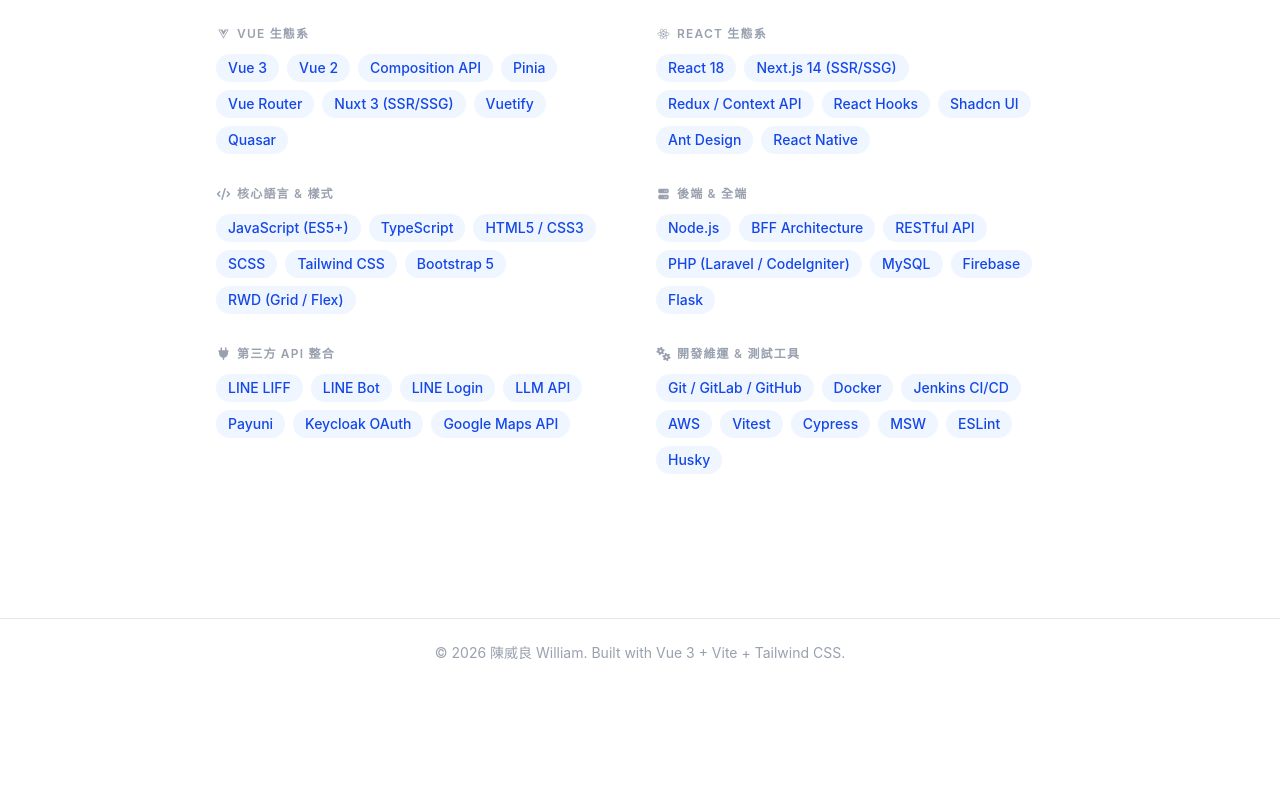
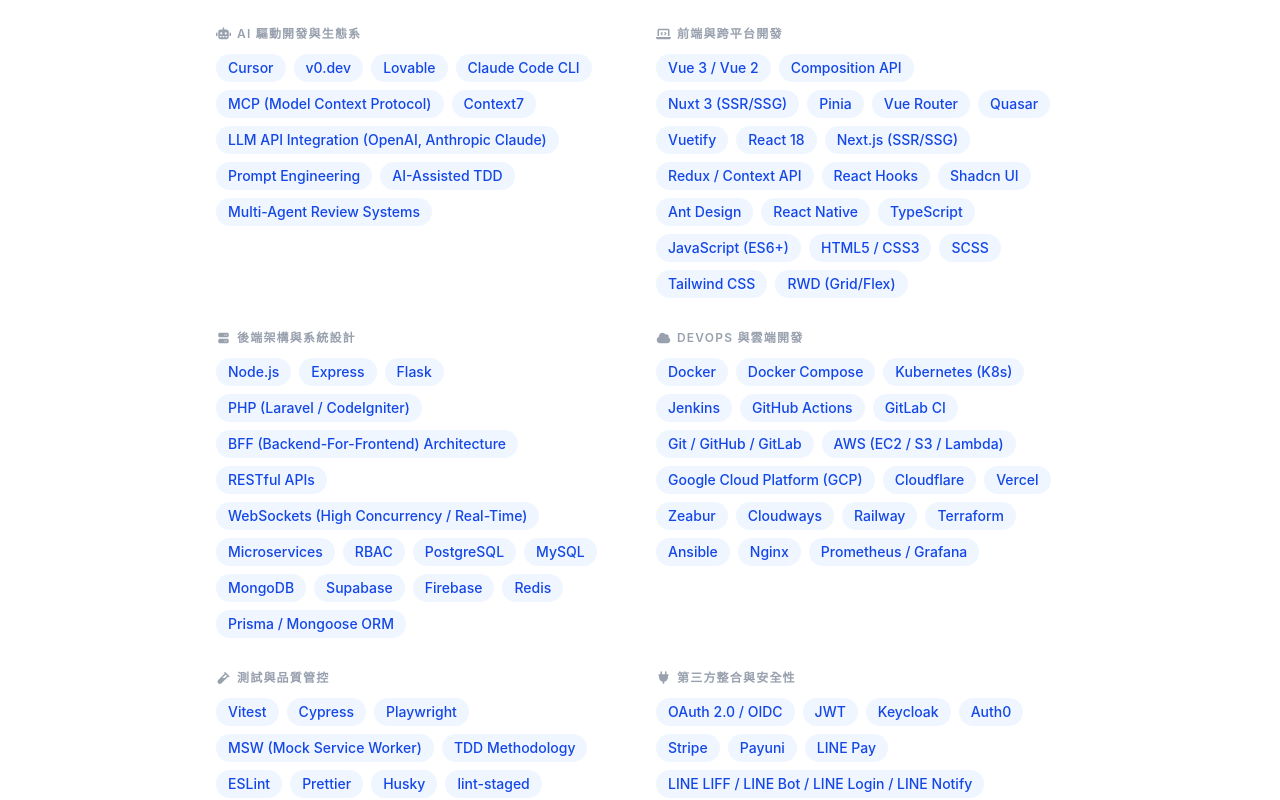
Before and after one commit to snowman12320/snowman12320.github.io, a Vue app: page / in a window 1280 px wide. Shown: the part 2220-3020 px from the top of the page. Before the commit the page ends 2907 px from the top, so only its background shows below. Built offline with nearby package versions, Linux system fonts and the light colour scheme.

Commit message:
feat: 更新技能部分，新增 AI 驅動開發與生態系及前端與跨平台開發類別，調整圖示與技能列表

```diff
--- a/src/components/sections/TheSkills.vue
+++ b/src/components/sections/TheSkills.vue
@@ -10,12 +10,12 @@
 })
 
 const iconMap: Record<string, ['fas' | 'fab', string]> = {
-  vuejs: ['fab', 'vuejs'],
-  react: ['fab', 'react'],
-  code: ['fas', 'code'],
+  robot: ['fas', 'robot'],
+  'laptop-code': ['fas', 'laptop-code'],
   server: ['fas', 'server'],
+  cloud: ['fas', 'cloud'],
+  vial: ['fas', 'vial'],
   plug: ['fas', 'plug'],
-  gears: ['fas', 'gears'],
 }
 </script>
 
--- a/src/data/skills.ts
+++ b/src/data/skills.ts
@@ -2,39 +2,137 @@
 
 export const skillCategories: SkillCategory[] = [
   {
-    id: 'vue',
-    title: { zh: 'Vue 生態系', en: 'Vue Ecosystem' },
-    icon: 'vuejs',
-    skills: ['Vue 3', 'Vue 2', 'Composition API', 'Pinia', 'Vue Router', 'Nuxt 3 (SSR/SSG)', 'Vuetify', 'Quasar'],
+    id: 'ai-workflows',
+    title: { zh: 'AI 驅動開發與生態系', en: 'AI & Modern Workflows' },
+    icon: 'robot',
+    skills: [
+      'Cursor',
+      'v0.dev',
+      'Lovable',
+      'Claude Code CLI',
+      'MCP (Model Context Protocol)',
+      'Context7',
+      'LLM API Integration (OpenAI, Anthropic Claude)',
+      'Prompt Engineering',
+      'AI-Assisted TDD',
+      'Multi-Agent Review Systems',
+    ],
   },
   {
-    id: 'react',
-    title: { zh: 'React 生態系', en: 'React Ecosystem' },
-    icon: 'react',
-    skills: ['React 18', 'Next.js 14 (SSR/SSG)', 'Redux / Context API', 'React Hooks', 'Shadcn UI', 'Ant Design', 'React Native'],
+    id: 'frontend-mobile',
+    title: { zh: '前端與跨平台開發', en: 'Frontend & Mobile Ecosystem' },
+    icon: 'laptop-code',
+    skills: [
+      'Vue 3 / Vue 2',
+      'Composition API',
+      'Nuxt 3 (SSR/SSG)',
+      'Pinia',
+      'Vue Router',
+      'Quasar',
+      'Vuetify',
+      'React 18',
+      'Next.js (SSR/SSG)',
+      'Redux / Context API',
+      'React Hooks',
+      'Shadcn UI',
+      'Ant Design',
+      'React Native',
+      'TypeScript',
+      'JavaScript (ES6+)',
+      'HTML5 / CSS3',
+      'SCSS',
+      'Tailwind CSS',
+      'RWD (Grid/Flex)',
+    ],
   },
   {
-    id: 'lang-style',
-    title: { zh: '核心語言 & 樣式', en: 'Languages & Styling' },
-    icon: 'code',
-    skills: ['JavaScript (ES5+)', 'TypeScript', 'HTML5 / CSS3', 'SCSS', 'Tailwind CSS', 'Bootstrap 5', 'RWD (Grid / Flex)'],
+    id: 'backend-architecture',
+    title: { zh: '後端架構與系統設計', en: 'Backend & Architecture' },
+    icon: 'server',
+    skills: [
+      'Node.js',
+      'Express',
+      'Flask',
+      'PHP (Laravel / CodeIgniter)',
+      'BFF (Backend-For-Frontend) Architecture',
+      'RESTful APIs',
+      'WebSockets (High Concurrency / Real-Time)',
+      'Microservices',
+      'RBAC',
+      'PostgreSQL',
+      'MySQL',
+      'MongoDB',
+      'Supabase',
+      'Firebase',
+      'Redis',
+      'Prisma / Mongoose ORM',
+    ],
   },
   {
-    id: 'backend',
-    title: { zh: '後端 & 全端', en: 'Backend & Full-Stack' },
-    icon: 'server',
-    skills: ['Node.js', 'BFF Architecture', 'RESTful API', 'PHP (Laravel / CodeIgniter)', 'MySQL', 'Firebase', 'Flask'],
+    id: 'devops-cloud',
+    title: { zh: 'DevOps 與雲端開發', en: 'DevOps & Cloud' },
+    icon: 'cloud',
+    skills: [
+      'Docker',
+      'Docker Compose',
+      'Kubernetes (K8s)',
+      'Jenkins',
+      'GitHub Actions',
+      'GitLab CI',
+      'Git / GitHub / GitLab',
+      'AWS (EC2 / S3 / Lambda)',
+      'Google Cloud Platform (GCP)',
+      'Cloudflare',
+      'Vercel',
+      'Zeabur',
+      'Cloudways',
+      'Railway',
+      'Terraform',
+      'Ansible',
+      'Nginx',
+      'Prometheus / Grafana',
+    ],
   },
   {
-    id: 'api',
-    title: { zh: '第三方 API 整合', en: 'Third-Party API Integration' },
-    icon: 'plug',
-    skills: ['LINE LIFF', 'LINE Bot', 'LINE Login', 'LLM API', 'Payuni', 'Keycloak OAuth', 'Google Maps API'],
+    id: 'testing-quality',
+    title: { zh: '測試與品質管控', en: 'Testing & Quality' },
+    icon: 'vial',
+    skills: [
+      'Vitest',
+      'Cypress',
+      'Playwright',
+      'MSW (Mock Service Worker)',
+      'TDD Methodology',
+      'ESLint',
+      'Prettier',
+      'Husky',
+      'lint-staged',
+      'SonarQube',
+    ],
   },
   {
-    id: 'devops',
-    title: { zh: '開發維運 & 測試工具', en: 'DevOps & Testing' },
-    icon: 'gears',
-    skills: ['Git / GitLab / GitHub', 'Docker', 'Jenkins CI/CD', 'AWS', 'Vitest', 'Cypress', 'MSW', 'ESLint', 'Husky'],
+    id: 'third-party',
+    title: { zh: '第三方整合與安全性', en: 'Third-Party Integrations & Security' },
+    icon: 'plug',
+    skills: [
+      'OAuth 2.0 / OIDC',
+      'JWT',
+      'Keycloak',
+      'Auth0',
+      'Stripe',
+      'Payuni',
+      'LINE Pay',
+      'LINE LIFF / LINE Bot / LINE Login / LINE Notify',
+      'Twilio SMS',
+      'Resend',
+      'SendGrid',
+      'Google Maps API',
+      'Google Analytics / Tag Manager',
+      'Umami',
+      'Sentry',
+      'reCAPTCHA',
+      'Webhook / Zapier / Make',
+      'Dynamic Watermarking',
+    ],
   },
 ]
--- a/src/main.ts
+++ b/src/main.ts
@@ -6,6 +6,7 @@
   faBolt,
   faBriefcase,
   faChevronDown,
+  faCloud,
   faCode,
   faEnvelope,
   faFileLines,
@@ -17,8 +18,10 @@
   faMoon,
   faPhone,
   faPlug,
+  faRobot,
   faServer,
   faSun,
+  faVial,
   faXmark,
   faChartLine,
   faRocket,
@@ -33,6 +36,7 @@
   faBolt,
   faBriefcase,
   faChevronDown,
+  faCloud,
   faCode,
   faEnvelope,
   faFileLines,
@@ -48,9 +52,11 @@
   faPhone,
   faPlug,
   faReact,
+  faRobot,
   faRocket,
   faServer,
   faSun,
+  faVial,
   faXmark,
   faVuejs,
   faYoutube,
```
